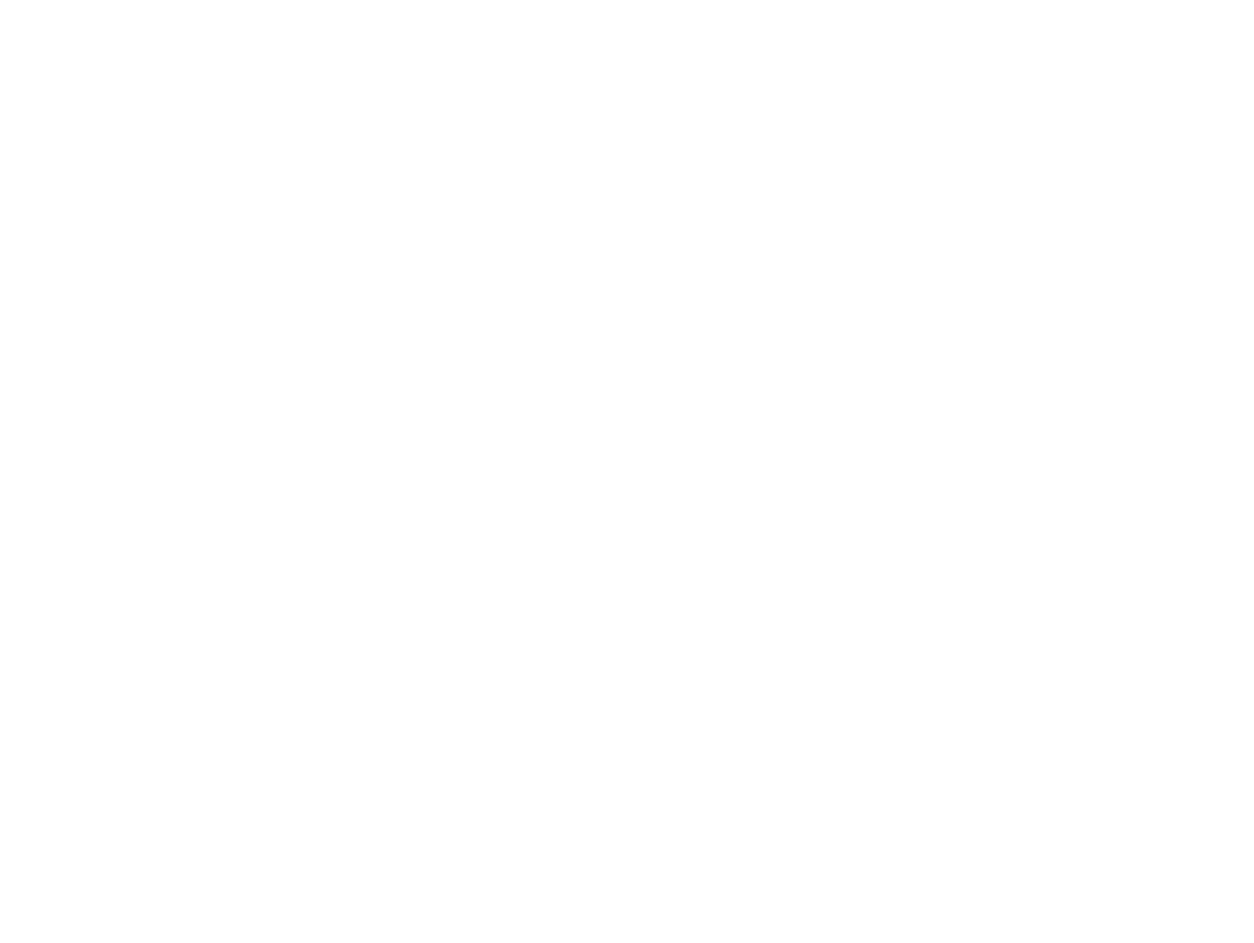
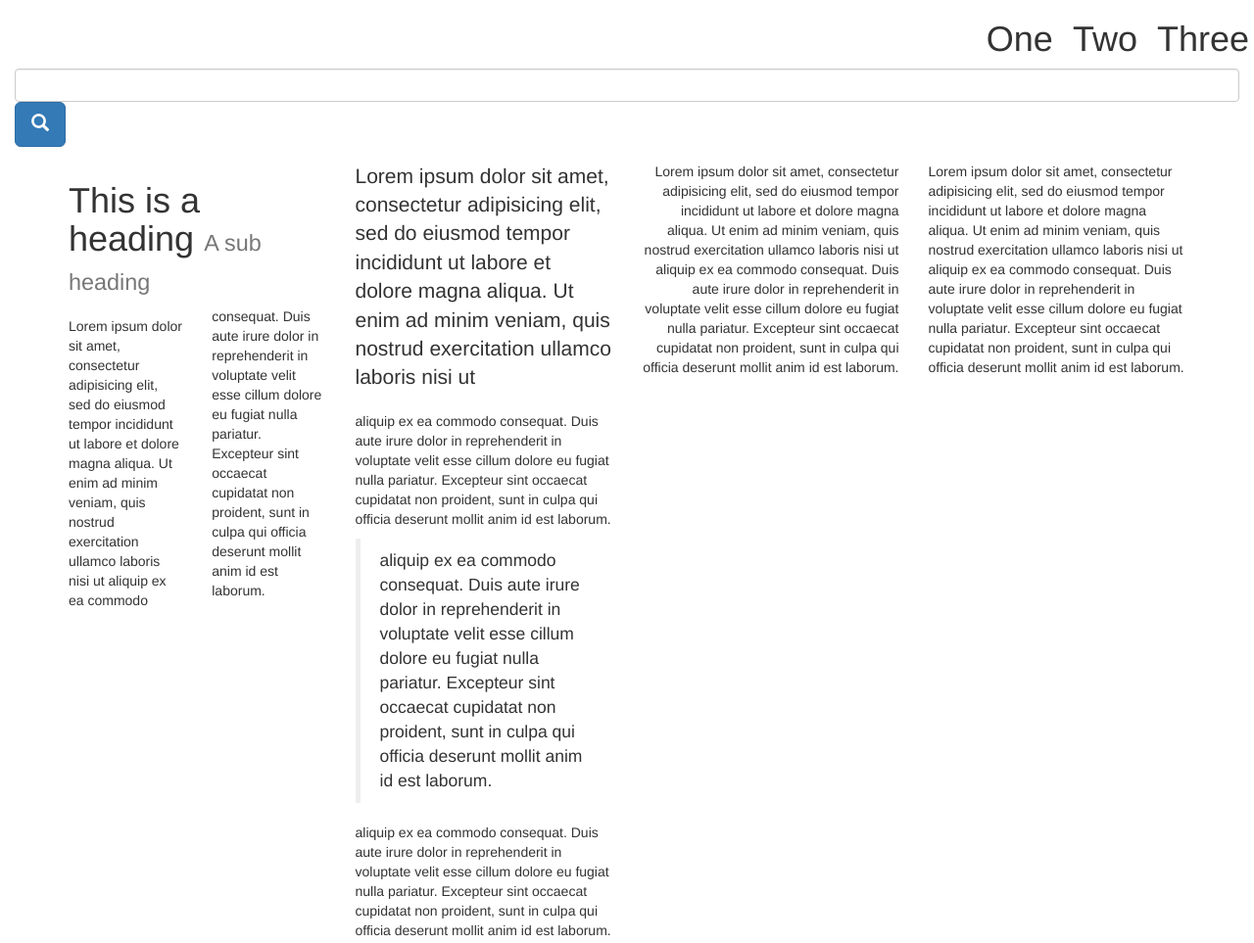
Before and after one commit to juneate/bootstrap-grid-example, a plain HTML site: page index.html in a window 1280 px wide. Shown: the whole page at 98% size. Before the commit the page ends 800 px from the top, so only its background shows below. Drawn offline with nearby package versions, Linux system fonts and the light colour scheme.

Commit message:
Some stuff on master

```diff
--- a/index.html
+++ b/index.html
@@ -14,7 +14,86 @@
     </head>
     <body>
 
+        <div class="container-fluid">
+            <div class="row">
+                <ul class="h1 list-unstyled list-inline pull-right">
+                    <li>One</li>
+                    <li>Two</li>
+                    <li>Three</li>
+                </ul>
+            </div>
 
+            <form class="form-group">
+                <input type="text" class="form-control">
+                <button class="btn btn-primary btn-lg"><span class="glyphicon glyphicon-search" aria-hidden="true"></span></button>
+            </form>
+        </div>
+
+
+
+        <div class="container">
+
+            <div class="row">
+                <div class="red    col-xs-12 col-sm-5 col-md-4 col-lg-3">
+
+                    <div class="row">
+
+                        <h1 class="col-xs-12">This is a heading <small>A sub heading</small></h1>
+
+
+
+
+                        <div class="col-xs-6">
+                            <p>
+                                <img src="http://fillmurray.com/700/200" class="img-responsive visible-sm img-circle">
+                            </p>
+
+
+                            <p>Lorem ipsum dolor sit amet, consectetur adipisicing elit, sed do eiusmod
+                        tempor incididunt ut labore et dolore magna aliqua. Ut enim ad minim veniam,
+                        quis nostrud exercitation ullamco laboris nisi ut aliquip ex ea commodo</p>
+                        </div>
+                        <div class="col-xs-6">
+                            consequat. Duis aute irure dolor in reprehenderit in voluptate velit esse
+                        cillum dolore eu fugiat nulla pariatur. Excepteur sint occaecat cupidatat non
+                        proident, sunt in culpa qui officia deserunt mollit anim id est laborum.
+                        </div>
+                    </div>
+                </div>
+                <div class="green  col-xs-12 col-sm-5 col-md-4 col-lg-3 col-sm-offset-2 col-md-offset-0">
+                    <p class="lead">Lorem ipsum dolor sit amet, consectetur adipisicing elit, sed do eiusmod
+                    tempor incididunt ut labore et dolore magna aliqua. Ut enim ad minim veniam,
+                    quis nostrud exercitation ullamco laboris nisi ut</p>
+                    <p>aliquip ex ea commodo
+                    consequat. Duis aute irure dolor in reprehenderit in voluptate velit esse
+                    cillum dolore eu fugiat nulla pariatur. Excepteur sint occaecat cupidatat non
+                    proident, sunt in culpa qui officia deserunt mollit anim id est laborum.</p>
+                    <blockquote>aliquip ex ea commodo
+                    consequat. Duis aute irure dolor in reprehenderit in voluptate velit esse
+                    cillum dolore eu fugiat nulla pariatur. Excepteur sint occaecat cupidatat non
+                    proident, sunt in culpa qui officia deserunt mollit anim id est laborum.</blockquote>
+                    <p>aliquip ex ea commodo
+                    consequat. Duis aute irure dolor in reprehenderit in voluptate velit esse
+                    cillum dolore eu fugiat nulla pariatur. Excepteur sint occaecat cupidatat non
+                    proident, sunt in culpa qui officia deserunt mollit anim id est laborum.</p></div>
+
+                <div class="blue   col-xs-12 col-sm-5 col-md-4 col-lg-3 text-right">
+                    Lorem ipsum dolor sit amet, consectetur adipisicing elit, sed do eiusmod
+                    tempor incididunt ut labore et dolore magna aliqua. Ut enim ad minim veniam,
+                    quis nostrud exercitation ullamco laboris nisi ut aliquip ex ea commodo
+                    consequat. Duis aute irure dolor in reprehenderit in voluptate velit esse
+                    cillum dolore eu fugiat nulla pariatur. Excepteur sint occaecat cupidatat non
+                    proident, sunt in culpa qui officia deserunt mollit anim id est laborum.</div>
+                <div class="orange col-xs-12 col-sm-7 col-md-4 col-lg-3">
+                    Lorem ipsum dolor sit amet, consectetur adipisicing elit, sed do eiusmod
+                    tempor incididunt ut labore et dolore magna aliqua. Ut enim ad minim veniam,
+                    quis nostrud exercitation ullamco laboris nisi ut aliquip ex ea commodo
+                    consequat. Duis aute irure dolor in reprehenderit in voluptate velit esse
+                    cillum dolore eu fugiat nulla pariatur. Excepteur sint occaecat cupidatat non
+                    proident, sunt in culpa qui officia deserunt mollit anim id est laborum.</div>
+            </div>
+
+        </div>
 
 
         <script src="https://ajax.googleapis.com/ajax/libs/jquery/1.11.3/jquery.min.js"></script>
```
